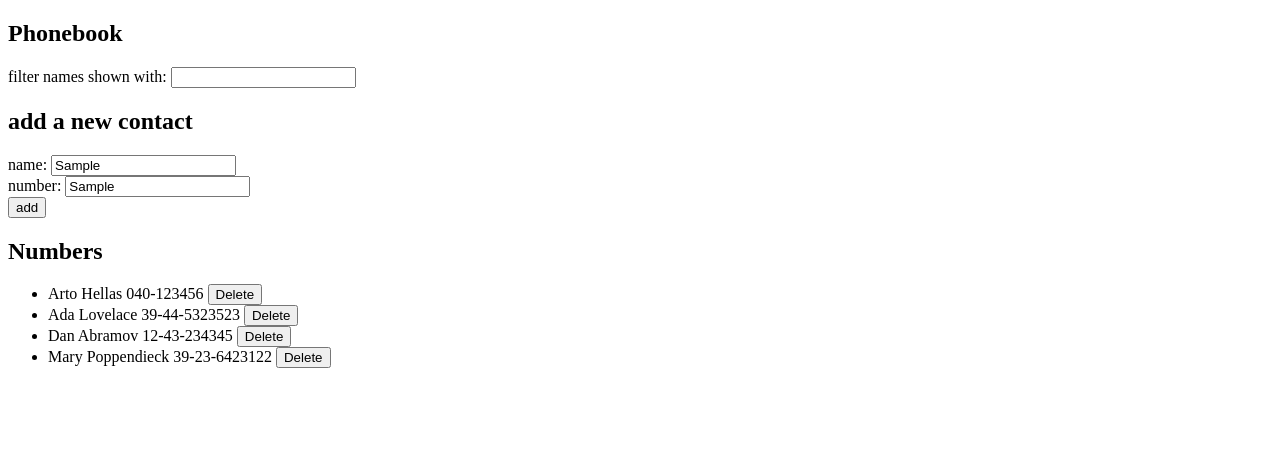
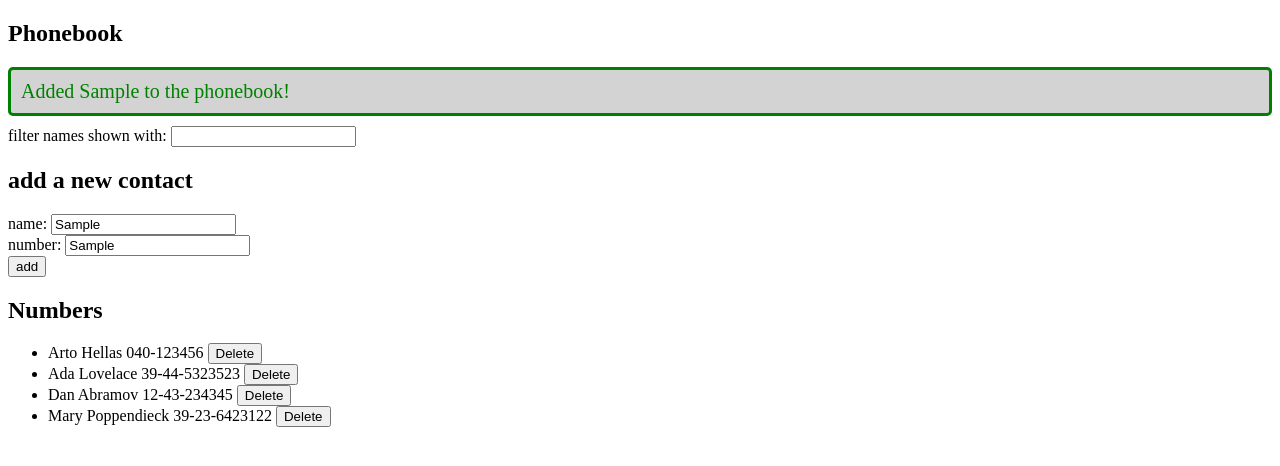
Before and after one commit to santerilukka/fullstack, a React (Vite) app in the folder osa2/puhelinluettelo/: page / in a window 1280 px wide. Both pictures are taken after typing "Sample", "Sample" into the empty fields and a click on the button "add". Shown: the top 466 px of the page. Built offline with nearby package versions, Linux system fonts and the light colour scheme; no server answers; data requests are answered from the project's data file.

Commit message:
2.16 puhelinluettelo step11

```diff
--- a/osa2/puhelinluettelo/src/App.jsx
+++ b/osa2/puhelinluettelo/src/App.jsx
@@ -1,5 +1,6 @@
 import { useState, useEffect } from 'react'
 import personService from './services/persons'
+import Notification from './components/Notification'
 
 const Filter = ({ filter, handleFilterChange }) => {
   return (
@@ -46,6 +47,7 @@ const App = () => {
   const [newName, setNewName] = useState('')
   const [newNumber, setNewNumber] = useState('')
   const [filter, setFilter] = useState('')
+  const [message, setMessage] = useState({state: null})
 
   useEffect(() => {
     personService
@@ -72,6 +74,10 @@ const App = () => {
             ));
             setNewName('')
             setNewNumber('')
+            setMessage({state: `${changedPerson.name} number updated to the phonebook!`})
+            setTimeout(() => {
+              setMessage({state: null})
+            }, 3000)
           })
           .catch(error => {
             alert(`Error updating contact: ${error.response.data.error}`)
@@ -93,6 +99,10 @@ const App = () => {
         .catch(error => {
           alert(`Error adding contact: ${error.response.data.error}`)
         })
+        setMessage({state: `Added ${personObject.name} to the phonebook!`})
+        setTimeout(() => {
+          setMessage({state: null})
+        }, 3000)
     }
   }
 
@@ -105,6 +115,10 @@ const App = () => {
         .then(() => {
           setPersons(persons.filter(person => person.id !== id))
         })
+        setMessage({state: `Removed ${personToDelete.name} from the phonebook`})
+        setTimeout(() => {
+          setMessage({state: null})
+        }, 3000)
     }
   }
 
@@ -122,6 +136,8 @@ const App = () => {
   return (
     <div>
       <h2>Phonebook</h2>
+
+      <Notification message={message}/>
 
       <Filter filter={filter}  handleFilterChange={handleFilterChange} />
 
--- /dev/null
+++ b/osa2/puhelinluettelo/src/components/Notification.jsx
@@ -0,0 +1,12 @@
+const Notification = ({ message }) => {
+    if (message.state === null) {
+        return null
+    }
+    return (
+      <div className="message">
+        {message.state}
+      </div>
+    )
+  }
+
+export default Notification
--- /dev/null
+++ b/osa2/puhelinluettelo/src/index.css
@@ -0,0 +1,9 @@
+.message {
+    color: green;
+    background: lightgrey;
+    font-size: 20px;
+    border-style: solid;
+    border-radius: 5px;
+    padding: 10px;
+    margin-bottom: 10px;
+  }
--- a/osa2/puhelinluettelo/src/main.jsx
+++ b/osa2/puhelinluettelo/src/main.jsx
@@ -1,4 +1,5 @@
 import ReactDOM from 'react-dom/client'
 import App from './App'
+import './index.css'
 
 ReactDOM.createRoot(document.getElementById('root')).render(<App />)
```
